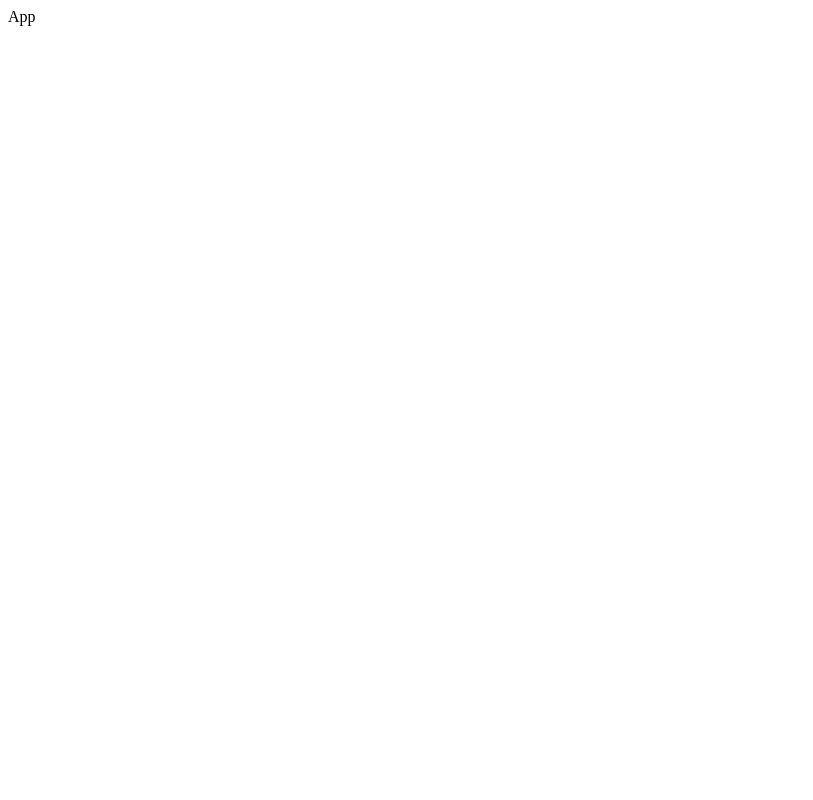
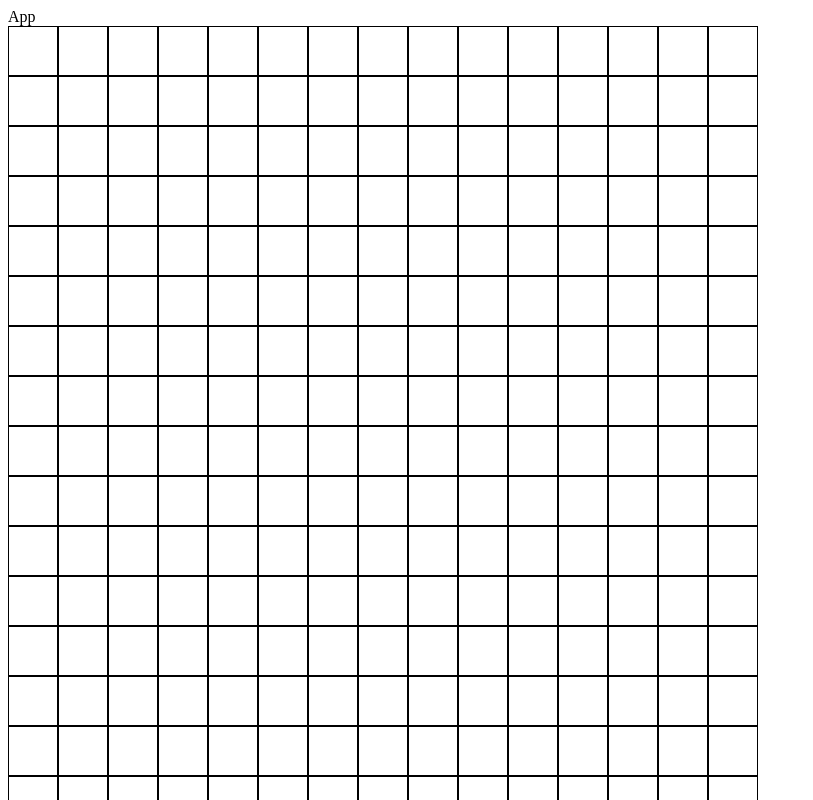
Before and after one commit to nuwwan/react-konva-bricks-game, a React (Create React App) app: page / in a window 1280 px wide. Shown: the top 800 px of the page, without its empty margins (0-813 px from the left). Built offline with nearby package versions, Linux system fonts and the light colour scheme.

Commit message:
initial changes

```diff
--- a/package.json
+++ b/package.json
@@ -9,8 +9,10 @@
     "@types/node": "^16.18.71",
     "@types/react": "^18.2.48",
     "@types/react-dom": "^18.2.18",
+    "konva": "^9.3.11",
     "react": "^18.2.0",
     "react-dom": "^18.2.0",
+    "react-konva": "^18.2.10",
     "react-scripts": "5.0.1",
     "typescript": "^4.9.5",
     "web-vitals": "^2.1.4"
--- a/src/App.tsx
+++ b/src/App.tsx
@@ -1,9 +1,11 @@
 import React from "react";
+import Board from "./components/Board";
 
 function App() {
   return (
     <>
       <div>App</div>
+      <Board/>
     </>
   );
 }
--- a/src/components/Board.tsx
+++ b/src/components/Board.tsx
@@ -1,7 +1,42 @@
-import React from "react";
+import React, { useEffect } from "react";
+import { useBoard } from "../hooks/UseBoard";
+import { Stage, Layer, Rect, Text} from "react-konva";
+import { BOARD_HEIGHT, BOARD_WIDTH, CELL_SIZE } from "../config/app.config";
+import { Cell } from "../types";
 
 const Board: React.FC = () => {
-  return <>Board</>;
+  const { cells } = useBoard();
+
+  useEffect(()=>{
+    console.log(cells)
+  })
+  return (
+    <>
+      <div>
+        <Stage
+          width={BOARD_WIDTH * CELL_SIZE}
+          height={BOARD_HEIGHT * CELL_SIZE}
+        >
+          <Layer>
+            {
+            cells.map((row: Cell[], idY: number) =><>{row.map((cell:Cell,idX:number)=><Rect x={idX*CELL_SIZE} y={idY*CELL_SIZE} height={CELL_SIZE} width={CELL_SIZE} stroke="black"/>)}</>)
+            }
+          </Layer>
+        </Stage>
+      </div>
+    </>
+  );
 };
 
 export default Board;
+
+// row.map((cell: Cell, idX: number) => (
+//     <Rect
+//       x={idX * CELL_SIZE}
+//       y={idY * CELL_SIZE}
+//       height={CELL_SIZE}
+//       width={CELL_SIZE}
+//       stroke="black"
+//       fill="red"
+//     />
+//   ))
--- /dev/null
+++ b/src/config/app.config.ts
@@ -0,0 +1,3 @@
+export const CELL_SIZE = 50;
+export const BOARD_WIDTH = 15;
+export const BOARD_HEIGHT = 20;
--- /dev/null
+++ b/src/hooks/UseBoard.ts
@@ -0,0 +1,17 @@
+import { BOARD_HEIGHT, BOARD_WIDTH } from "../config/app.config";
+import { BoardState, Cell } from "../types";
+
+export function useBoard(): BoardState {
+  const emptyCell: Cell = { value: 0, shape: null };
+
+  const constructEmptyBoard = (): Cell[][] => {
+    const cells = Array(BOARD_HEIGHT)
+      .fill(null)
+      .map(() => Array(BOARD_WIDTH).fill(emptyCell));
+    return cells;
+  };
+
+  return {
+    cells: constructEmptyBoard(),
+  };
+}
--- /dev/null
+++ b/src/types.ts
@@ -0,0 +1,17 @@
+export enum CellValues {
+  I = "I",
+  L = "L",
+  O = "O",
+  S = "S",
+}
+
+// Cell type
+export type Cell = {
+  value: 0 | 1;
+  shape: CellValues | null;
+};
+
+// Board type
+export type BoardState = {
+  cells: Cell[][];
+};
```
Also changed, not shown: 1 other file (tests, documents, lock files or other folders).
